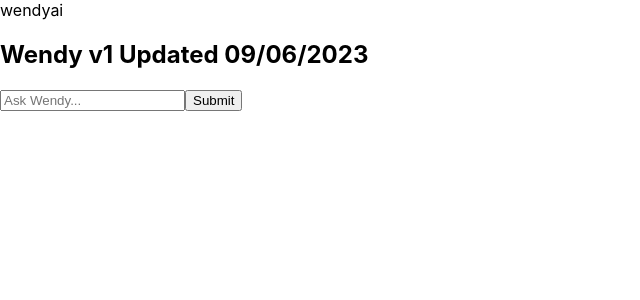
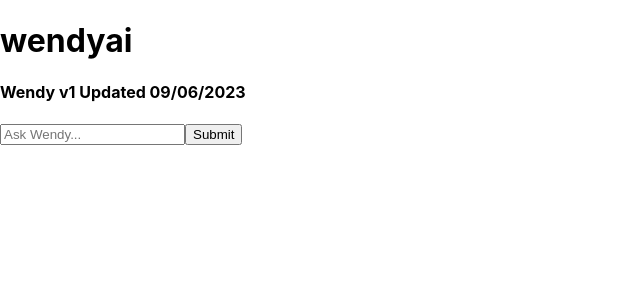
Before and after one commit to ollysamm/project-3, a React (Create React App) app in the folder client/: page / in a window 1280 px wide. Shown: the top 300 px of the page, without its empty margins (0-640 px from the left). Built offline with nearby package versions, Linux system fonts and the light colour scheme.

Commit message:
update Chat component

```diff
--- a/client/src/components/Chat.tsx
+++ b/client/src/components/Chat.tsx
@@ -1,5 +1,9 @@
 import React, { useState } from 'react';
 import axios from 'axios';
+
+interface ResponseData {
+  output: string;
+}
 
 export const Chat = () => {
   const [inputValue, setInputValue] = useState<string>('');
@@ -9,20 +13,23 @@ export const Chat = () => {
     e.preventDefault();
 
     try {
-      const { data } = await axios.post('http://127.0.0.1:8000', { query: inputValue });
-      setResponse(data);
+      const { data } = await axios.post<ResponseData>('http://localhost:5600', { query: inputValue });
+      setResponse(data.output);
     } catch (error) {
       console.log(error);
     }
   };
 
   return (
-    <div className='flex flex-col'>
-      <header>wendyai</header>
+    <div className='flex flex-col items-center justify-center'>
+
+      <header>
+        <h1>wendyai</h1>
+      </header>
 
       <section>
         <div>
-          <h2>Wendy v1 Updated 09/06/2023</h2>
+          <h4>Wendy v1 Updated 09/06/2023</h4>
           <form onSubmit={handleSubmit}>
             <input
               type="text"
@@ -38,6 +45,7 @@ export const Chat = () => {
       <div>
         <h3>{response}</h3>
       </div>
+
     </div>
   );
 };
```
